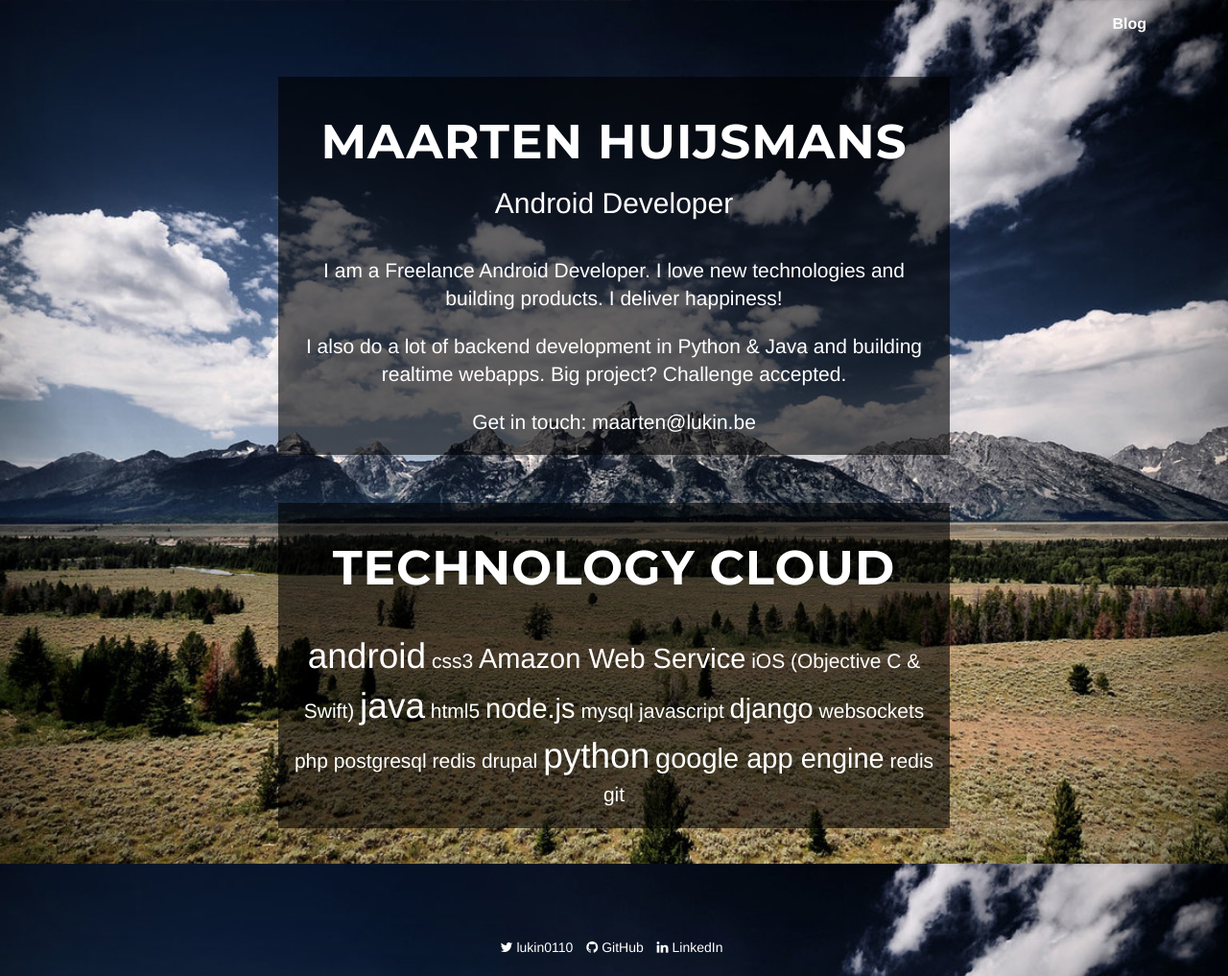
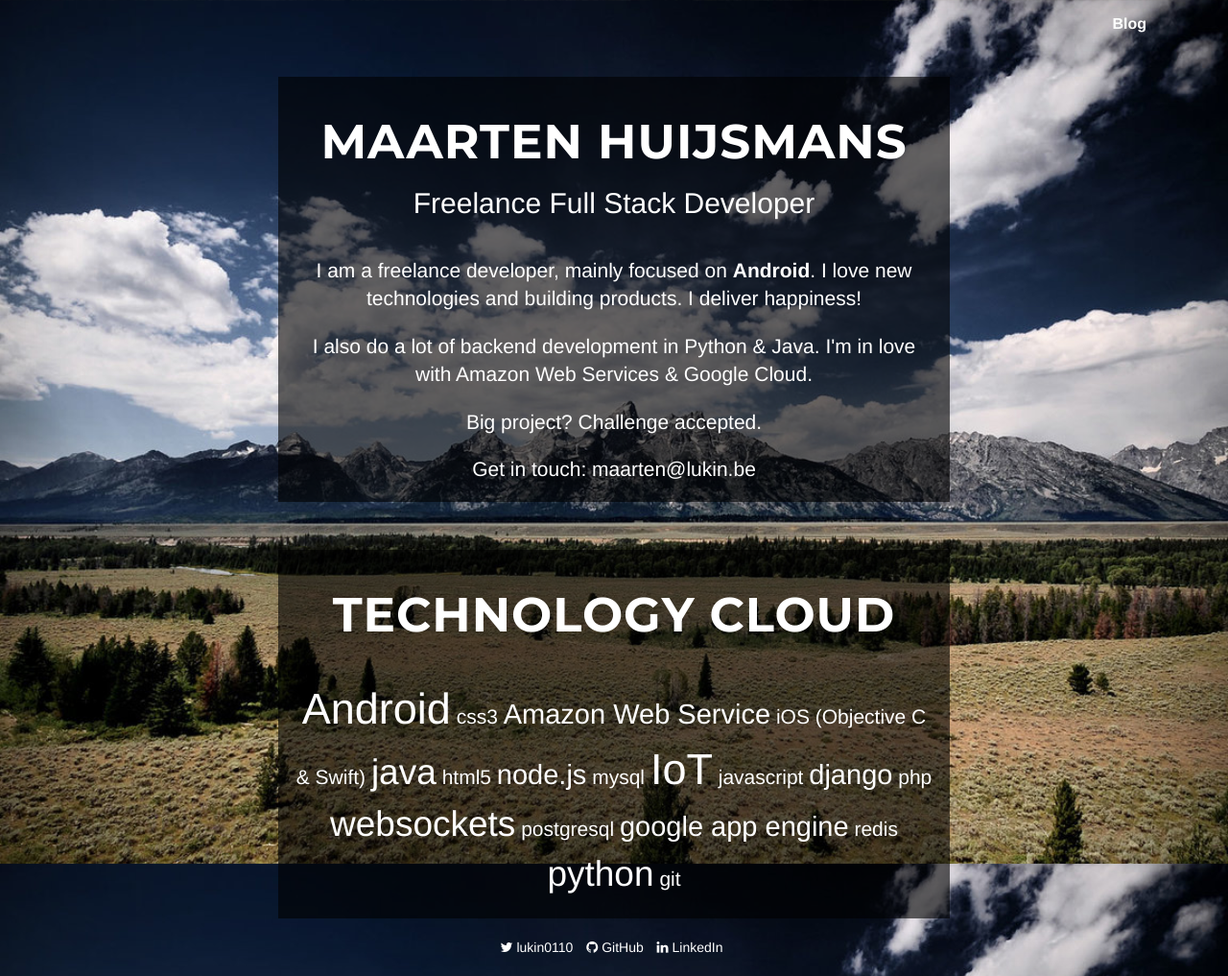
Before and after one commit to lukin0110/lukin0110.github.io, a Jekyll site: the page built from index.html, in a window 1280 px wide and 1017 px high. Shown: the whole window at 96% size. Built offline with Jekyll 4.4.1, drawn with Linux system fonts in a browser that asks for light colours; nearby versions of some CDN libraries.

Commit message:
text update

```diff
--- a/index.html
+++ b/index.html
@@ -6,15 +6,16 @@ fullbg: true
 <div class="container intro">
   <div class="page-header lead">
     <h1>Maarten Huijsmans</h1>
-    <h2>Android Developer</h2>
+    <h2>Freelance Full Stack Developer</h2>
   </div>
 
-  <p class="lead">I am a Freelance Android Developer. I love new technologies and building products. I deliver
-      happiness!</p>
-  <p class="lead">I also do a lot of backend development in Python & Java and building realtime webapps. Big project?
-      Challenge accepted.</p>
+  <p class="lead">I am a freelance developer, mainly focused on <strong>Android</strong>. I love new technologies and
+      building products. I deliver happiness!</p>
+  <p class="lead">I also do a lot of backend development in Python & Java. I'm in love with Amazon Web Services &amp;
+      Google Cloud.</p>
 
-      <p class="lead">Get in touch: <a href="mailto:maarten@lukin.be">maarten@lukin.be</a></p>
+  <p class="lead">Big project? Challenge accepted.</p>
+    <p class="lead">Get in touch: <a href="mailto:maarten@lukin.be">maarten@lukin.be</a></p>
 </div>
 
 <div class="container cloud">
@@ -23,7 +24,7 @@ fullbg: true
     </div>
 
     <div class="lead">
-        <span class="p2">android</span>
+        <span class="p3">Android</span>
         <span>css3</span>
         <span class="p1">Amazon Web Service</span>
         <span>iOS (Objective C & Swift)</span>
@@ -31,16 +32,15 @@ fullbg: true
         <span>html5</span>
         <span class="p1">node.js</span>
         <span>mysql</span>
+        <span class="p3">IoT</span>
         <span>javascript</span>
         <span class="p1">django</span>
-        <span>websockets</span>
         <span>php</span>
+        <span class="p2">websockets</span>
         <span>postgresql</span>
-        <span>redis</span>
-        <span>drupal</span>
-        <span class="p2">python</span>
         <span class="p1">google app engine</span>
         <span>redis</span>
+        <span class="p2">python</span>
         <span>git</span>
     </div>
 </div>
--- a/static/css/main.scss
+++ b/static/css/main.scss
@@ -120,6 +120,7 @@ code {
 
   .p1{font-size: 29px;}
   .p2{font-size: 37px;}
+  .p3{font-size: 45px;}
 }
 
 .navbar{
```
